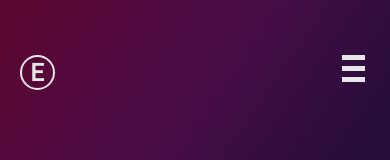
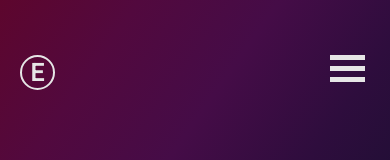
Before and after one commit to ElliotAdinolfi/Personal-Website, a Next.js app: page / in a window 390 px wide. Shown: the top 160 px of the page. Built offline with nearby package versions, Linux system fonts and the light colour scheme.

Commit message:
mobile bug fix

```diff
--- a/styles/Nav.module.css
+++ b/styles/Nav.module.css
@@ -122,6 +122,7 @@
     display: block;
     width: 100%;
     height: 5px;
+    width: 35px;
     background-color: var(--headline);
     margin: 6px 0px;
     transition: 400ms;
```
